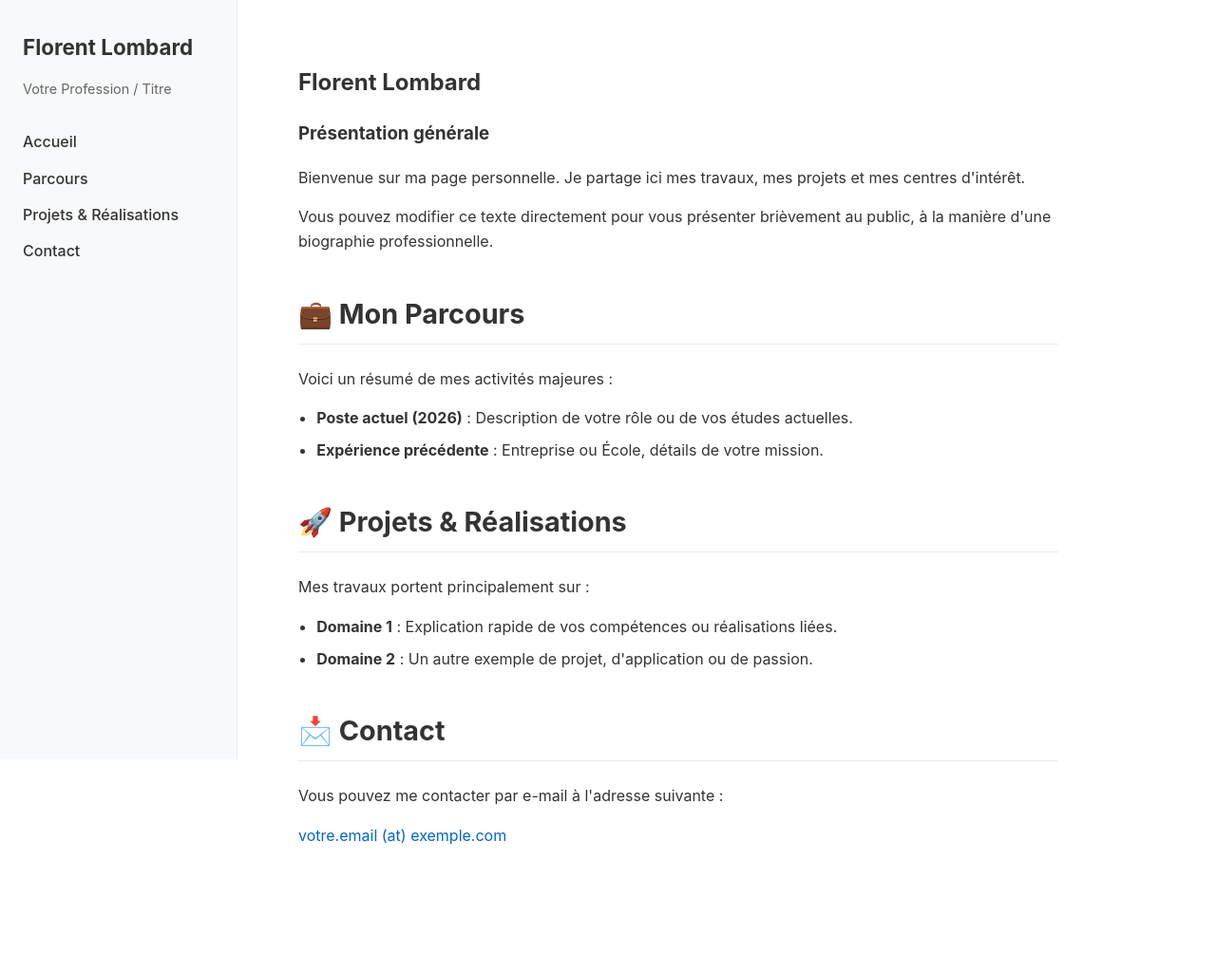
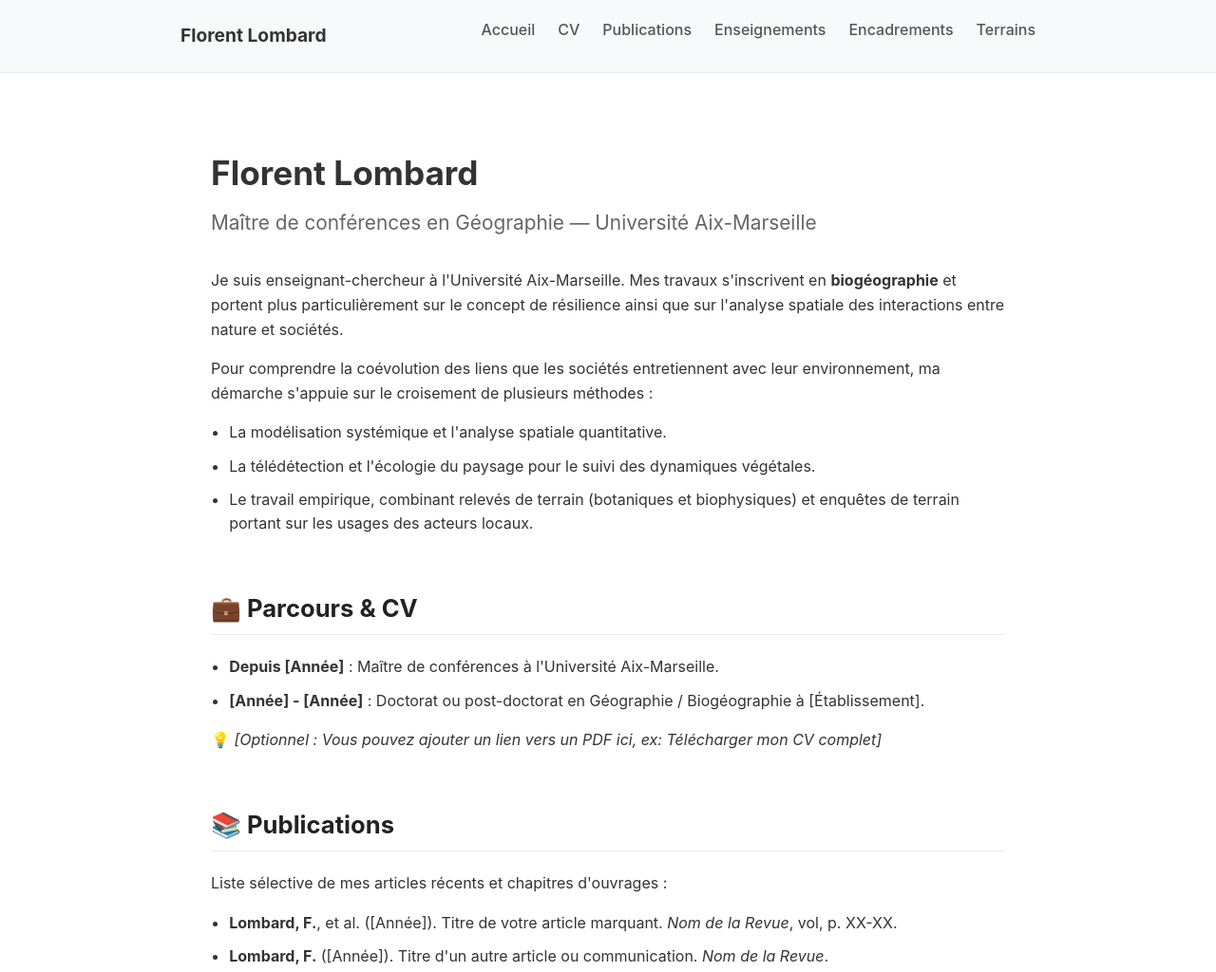
Before and after one commit to FlorentLombard/Florent-Lombard, a plain HTML site: page index.html in a window 1280 px wide. Shown: the top 1024 px of the page at 95% size. Before the commit the page ends 957 px from the top, so only its background shows below. Drawn offline with Linux system fonts and the light colour scheme.

Commit message:
Refactor index.html for navigation and content structure
Updated the title and modified the layout from a sidebar navigation to a top navigation header. Enhanced styling and added new sections for CV, publications, teachings, and research supervision.

```diff
--- a/index.html
+++ b/index.html
@@ -3,14 +3,15 @@
 <head>
     <meta charset="UTF-8">
     <meta name="viewport" content="width=device-width, initial-scale=1.0">
-    <title>Florent Lombard | Page personnelle</title>
+    <title>Florent Lombard | Maître de conférences en Géographie</title>
     <style>
         :root {
             --text-color: #333333;
             --link-color: #0066cc;
             --link-hover: #004499;
-            --bg-sidebar: #f8f9fa;
+            --bg-nav: #f8f9fa;
             --border-color: #e9ecef;
+            --max-width: 900px;
         }
 
         body {
@@ -19,65 +20,88 @@
             line-height: 1.6;
             margin: 0;
             padding: 0;
-            display: flex;
         }
 
-        /* Barre latérale de navigation */
-        nav {
-            width: 250px;
-            background-color: var(--bg-sidebar);
-            height: 100vh;
-            position: fixed;
-            padding: 2rem 1.5rem;
-            box-sizing: border-box;
-            border-right: 1px solid var(--border-color);
+        /* Barre de navigation supérieure */
+        header {
+            background-color: var(--bg-nav);
+            border-bottom: 1px solid var(--border-color);
+            position: sticky;
+            top: 0;
+            z-index: 1000;
         }
 
-        nav h1 {
-            font-size: 1.4rem;
-            margin-top: 0;
-            margin-bottom: 0.5rem;
-            font-weight: 700;
+        .nav-container {
+            max-width: var(--max-width);
+            margin: 0 auto;
+            display: flex;
+            justify-content: space-between;
+            align-items: center;
+            padding: 0 2rem;
         }
 
-        nav p {
-            font-size: 0.9rem;
-            color: #666;
-            margin-bottom: 2rem;
+        .site-title {
+            font-size: 1.2rem;
+            font-weight: 700;
+            color: var(--text-color);
+            text-decoration: none;
         }
 
         nav ul {
             list-style: none;
             padding: 0;
             margin: 0;
-        }
-
-        nav ul li {
-            margin-bottom: 0.8rem;
+            display: flex;
+            gap: 1.5rem;
         }
 
         nav ul li a {
             text-decoration: none;
-            color: var(--text-color);
+            color: #555;
             font-weight: 500;
+            padding: 1.2rem 0;
+            display: inline-block;
+            border-bottom: 2px solid transparent;
+            transition: all 0.2s ease;
         }
 
         nav ul li a:hover {
             color: var(--link-color);
+            border-bottom: 2px solid var(--link-color);
         }
 
-        /* Zone de contenu principal */
+        /* Contenu principal */
         main {
-            margin-left: 250px;
-            padding: 3rem 4rem;
-            max-width: 800px;
+            max-width: var(--max-width);
+            margin: 0 auto;
+            padding: 3rem 2rem;
+            box-sizing: border-box;
+        }
+
+        section {
+            scroll-margin-top: 5rem; /* Évite que le menu cache le titre lors du clic */
+            margin-bottom: 3.5rem;
+        }
+
+        h1 {
+            font-size: 2.2rem;
+            margin-bottom: 0.5rem;
+        }
+
+        .subtitle {
+            font-size: 1.3rem;
+            color: #666;
+            margin-top: 0;
+            margin-bottom: 2rem;
+            font-weight: 400;
         }
 
         h2 {
-            font-size: 1.8rem;
+            font-size: 1.6rem;
             border-bottom: 1px solid var(--border-color);
-            padding-bottom: 0.5rem;
+            padding-bottom: 0.4rem;
             margin-top: 2.5rem;
+            color: #222;
         }
 
         a {
@@ -95,83 +119,122 @@
         }
 
         li {
-            margin-bottom: 0.5rem;
+            margin-bottom: 0.6rem;
         }
 
-        /* Adaptation pour les écrans de téléphones */
+        .highlight-box {
+            background-color: #fdfdfd;
+            border-left: 3px solid #6c757d;
+            padding: 1rem 1.5rem;
+            margin: 1.5rem 0;
+        }
+
+        /* Responsive */
         @media (max-width: 768px) {
-            body {
+            .nav-container {
                 flex-direction: column;
-            }
-            nav {
-                width: 100%;
-                height: auto;
-                position: relative;
-                border-right: none;
-                border-bottom: 1px solid var(--border-color);
-                padding: 1.5rem;
+                padding: 1rem;
             }
             nav ul {
-                display: flex;
                 flex-wrap: wrap;
+                justify-content: center;
                 gap: 1rem;
+                margin-top: 1rem;
             }
-            nav ul li {
-                margin-bottom: 0;
+            nav ul li a {
+                padding: 0.5rem 0;
             }
             main {
-                margin-left: 0;
-                padding: 2rem 1.5rem;
+                padding: 1.5rem;
             }
         }
     </style>
 </head>
 <body>
 
-    <!-- Menu latéral (Style Pierre Brigode) -->
-    <nav>
-        <h1>Florent Lombard</h1>
-        <p>Votre Profession / Titre</p>
-        <ul>
-            <li><a href="#accueil">Accueil</a></li>
-            <li><a href="#parcours">Parcours</a></li>
-            <li><a href="#projets">Projets & Réalisations</a></li>
-            <li><a href="#contact">Contact</a></li>
-        </ul>
-    </nav>
+    <!-- Barre d'onglets supérieure -->
+    <header>
+        <div class="nav-container">
+            <a href="#accueil" class="site-title">Florent Lombard</a>
+            <nav>
+                <ul>
+                    <li><a href="#accueil">Accueil</a></li>
+                    <li><a href="#cv">CV</a></li>
+                    <li><a href="#publications">Publications</a></li>
+                    <li><a href="#enseignements">Enseignements</a></li>
+                    <li><a href="#encadrements">Encadrements</a></li>
+                    <li><a href="#terrains">Terrains</a></li>
+                </ul>
+            </nav>
+        </div>
+    </header>
 
     <!-- Contenu de la page -->
     <main>
+
+        <!-- Accueil -->
         <section id="accueil">
             <h1>Florent Lombard</h1>
-            <h3>Présentation générale</h3>
-            <p>Bienvenue sur ma page personnelle. Je partage ici mes travaux, mes projets et mes centres d'intérêt.</p>
-            <p>Vous pouvez modifier ce texte directement pour vous présenter brièvement au public, à la manière d'une biographie professionnelle.</p>
-        </section>
+            <p class="subtitle">Maître de conférences en Géographie — Université Aix-Marseille</p>
 
-        <section id="parcours">
-            <h2>💼 Mon Parcours</h2>
-            <p>Voici un résumé de mes activités majeures :</p>
+            <p>Je suis enseignant-chercheur à l'Université Aix-Marseille. Mes travaux s'inscrivent en <strong>biogéographie</strong> et portent plus particulièrement sur le concept de résilience ainsi que sur l'analyse spatiale des interactions entre nature et sociétés.</p>
+
+            <p>Pour comprendre la coévolution des liens que les sociétés entretiennent avec leur environnement, ma démarche s'appuie sur le croisement de plusieurs méthodes :</p>
             <ul>
-                <li><strong>Poste actuel (2026)</strong> : Description de votre rôle ou de vos études actuelles.</li>
-                <li><strong>Expérience précédente</strong> : Entreprise ou École, détails de votre mission.</li>
+                <li>La modélisation systémique et l'analyse spatiale quantitative.</li>
+                <li>La télédétection et l'écologie du paysage pour le suivi des dynamiques végétales.</li>
+                <li>Le travail empirique, combinant relevés de terrain (botaniques et biophysiques) et enquêtes de terrain portant sur les usages des acteurs locaux.</li>
             </ul>
         </section>
 
-        <section id="projets">
-            <h2>🚀 Projets & Réalisations</h2>
-            <p>Mes travaux portent principalement sur :</p>
+        <!-- CV -->
+        <section id="cv">
+            <h2>💼 Parcours & CV</h2>
             <ul>
-                <li><strong>Domaine 1</strong> : Explication rapide de vos compétences ou réalisations liées.</li>
-                <li><strong>Domaine 2</strong> : Un autre exemple de projet, d'application ou de passion.</li>
+                <li><strong>Depuis [Année]</strong> : Maître de conférences à l'Université Aix-Marseille.</li>
+                <li><strong>[Année] - [Année]</strong> : Doctorat ou post-doctorat en Géographie / Biogéographie à [Établissement].</li>
+            </ul>
+            <p>💡 <em>[Optionnel : Vous pouvez ajouter un lien vers un PDF ici, ex: Télécharger mon CV complet]</em></p>
+        </section>
+
+        <!-- Publications -->
+        <section id="publications">
+            <h2>📚 Publications</h2>
+            <p>Liste sélective de mes articles récents et chapitres d'ouvrages :</p>
+            <ul>
+                <li><strong>Lombard, F.</strong>, et al. ([Année]). Titre de votre article marquant. <em>Nom de la Revue</em>, vol, p. XX-XX.</li>
+                <li><strong>Lombard, F.</strong> ([Année]). Titre d'un autre article ou communication. <em>Nom de la Revue</em>.</li>
             </ul>
         </section>
 
-        <section id="contact">
-            <h2>📩 Contact</h2>
-            <p>Vous pouvez me contacter par e-mail à l'adresse suivante :</p>
-            <p><a href="mailto:votre.email@exemple.com">votre.email (at) exemple.com</a></p>
+        <!-- Enseignements -->
+        <section id="enseignements">
+            <h2>🎓 Enseignements</h2>
+            <p>Mes activités pédagogiques au sein du département de Géographie couvrent principalement :</p>
+            <ul>
+                <li><strong>Licence [1/2/3]</strong> : Introduction à la biogéographie, cartographie et analyse spatiale.</li>
+                <li><strong>Master [Nom du Master]</strong> : Écologie du paysage, outils de télédétection et modélisation systémique.</li>
+            </ul>
         </section>
+
+        <!-- Encadrements -->
+        <section id="encadrements">
+            <h2>👥 Encadrements</h2>
+            <p>Direction et co-encadrement de travaux de recherche d'étudiants :</p>
+            <ul>
+                <li><strong>Masters 2</strong> : Suivis de mémoires sur les thématiques de résilience écologique et de gestion des espaces naturels.</li>
+                <li><strong>Thèses (le cas échéant)</strong> : Co-encadrement de doctorats en cours.</li>
+            </ul>
+        </section>
+
+        <!-- Terrains -->
+        <section id="terrains">
+            <h2>🗺 Terrains de recherche</h2>
+            <div class="highlight-box">
+                <p>Mes chantiers d'étude actuels se déploient principalement dans [indiquez vos zones géographiques majeures, ex: la région méditerranéenne / le Sud-Est de la France]. C'est là que je mène mes campagnes de relevés floristiques et mes séries d'entretiens.</p>
+            </div>
+        </section>
+
     </main>
 
 </body>
```
